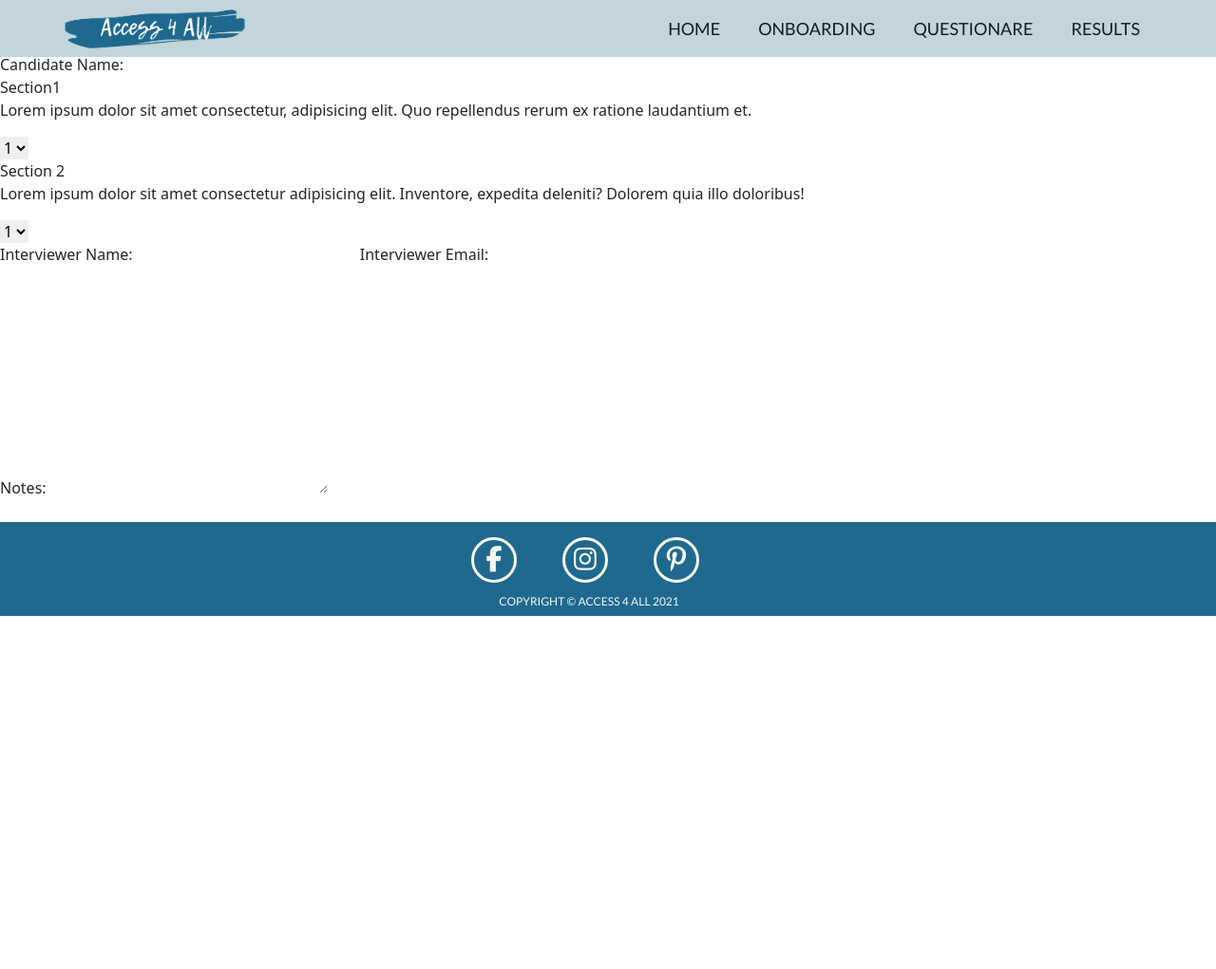
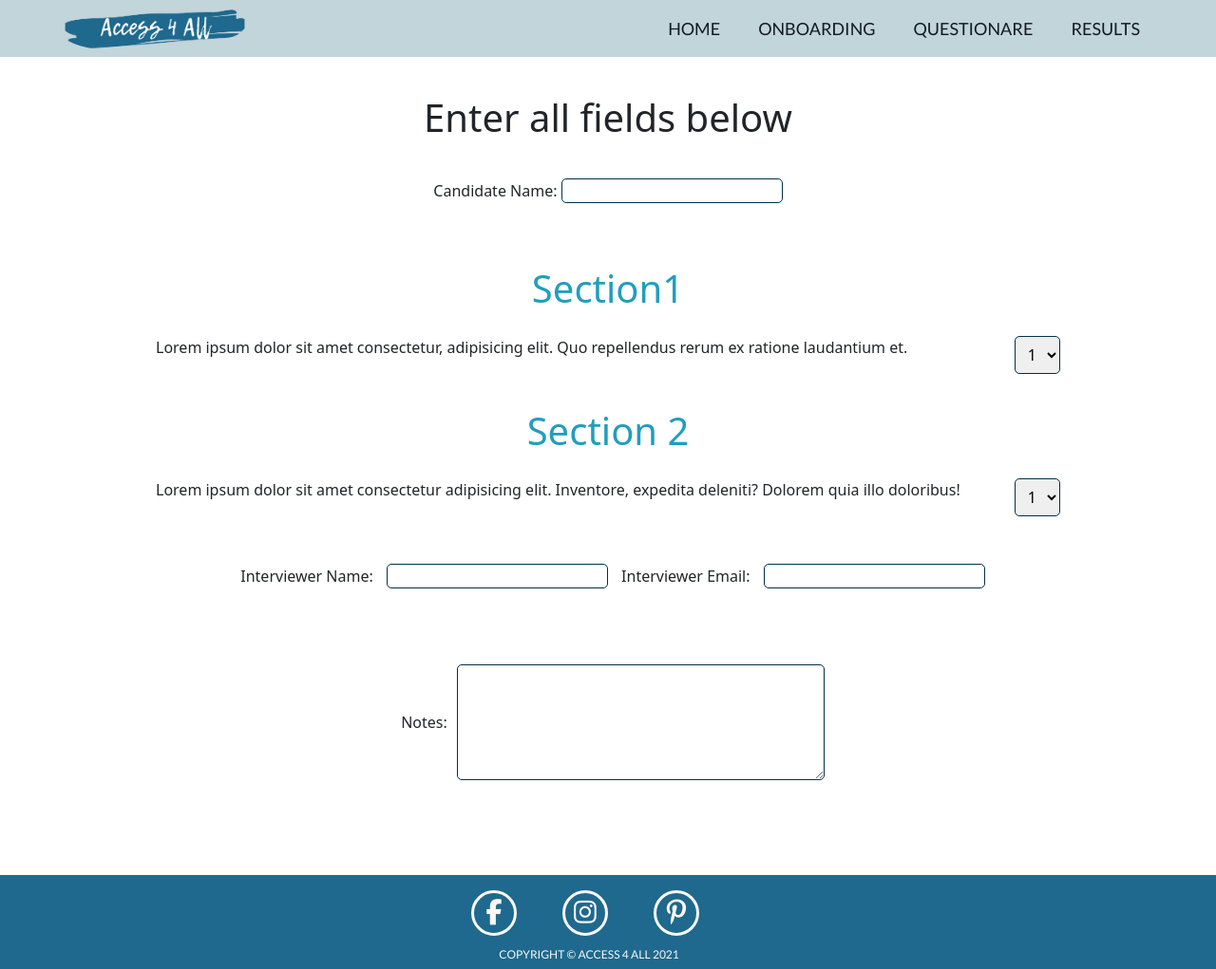
Before and after one commit to ruszkipista/access4all, a Flask app: page /questions in a window 1280 px wide. Shown: the whole page at 95% size. Before the commit the page ends 649 px from the top, so only its background shows below. Run offline with Flask 2, Linux system fonts and the light colour scheme; some libraries are stand-ins or nearby versions.

Commit message:
Add question page styles

```diff
--- a/static/css/style.css
+++ b/static/css/style.css
@@ -212,6 +212,78 @@ body {
     text-transform: uppercase;
   }
 
+/*-------QUESTIONS---------*/
+
+#questions-form {
+    margin: 100px 20px;
+}
+
+.section-one, .section-two {
+    margin-bottom: 30px;
+}
+
+#questions-form h1 {
+      text-align: center;
+}
+
+#questions-form input, select, textarea {
+      border: 1px solid #023047 ;
+      border-radius: 5px;
+}
+
+#candidates {
+    margin: 40px 0;
+    text-align: center;
+}
+
+#questions {
+    width: 80%;
+    margin: 0 auto;
+    padding: 20px;
+}
+
+.question-header {
+    width: 100%;
+    text-align: center;
+    font-size: 40px;
+    margin-bottom: 20px;
+    color: #219EBC;
+}
+
+.flex-container {
+    display: flex;
+    width: 100%;
+}
+
+.question {
+    flex: 95%;
+}
+
+select {
+    max-height: 40px;
+    flex: 5%;
+    text-align: center;
+}
+
+#interviewer {
+    text-align: center;
+    margin-bottom: 80px;
+}
+
+#interviewer label {
+    margin: 0 10px;
+}
+
+#notes {
+    display: flex;
+    align-items: center;
+    justify-content: center;
+}
+
+#notes label {
+    margin: 0 10px;
+}
+
 
   /*-------FOOTER---------*/
 
--- a/templates/questions.html
+++ b/templates/questions.html
@@ -53,7 +53,7 @@
 
     <section id="notes">
         <label for="note">Notes:</label>
-            <textarea name="notes" id="note" cols="30" rows="10"></textarea>
+            <textarea name="notes" id="note" cols="40" rows="5"></textarea>
     </section>
 
 </form>
```
